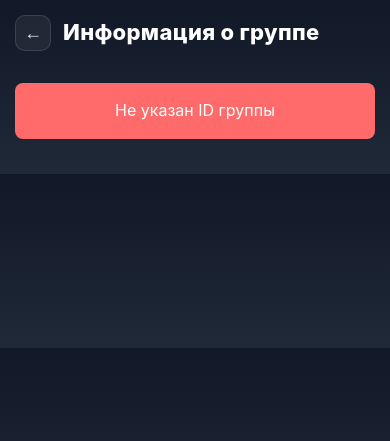
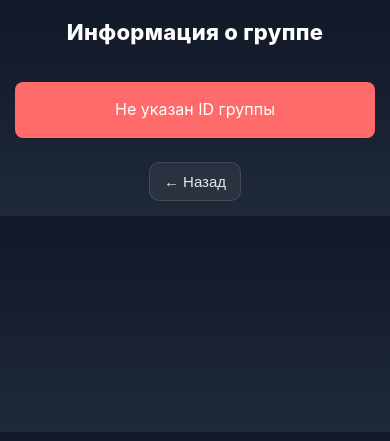
Before and after one commit to MiksturaD/SportClubWebapps, a Flask app: page /group/1 in a window 390 px wide. Shown: the top 441 px of the page. Run offline with Flask 3, Linux system fonts and the light colour scheme; some libraries are stand-ins or nearby versions.

Commit message:
некоторые правки

```diff
--- a/templates/group_details.html
+++ b/templates/group_details.html
@@ -28,6 +28,7 @@
         .header {
             display: flex;
             align-items: center;
+            justify-content: center;
             margin-bottom: 20px;
             padding-bottom: 12px;
         }
@@ -35,13 +36,13 @@
         .back-btn {
             background: rgba(255,255,255,0.06);
             border: 1px solid rgba(255,255,255,0.12);
-            width: 36px;
-            height: 36px;
+            width: auto;
+            height: auto;
             border-radius: 10px;
-            font-size: 18px;
+            font-size: 15px;
             cursor: pointer;
             color: #e5e7eb;
-            margin-right: 12px;
+            padding: 10px 14px;
         }
 
         .header h1 {
@@ -49,6 +50,7 @@
             font-weight: 800;
             color: #ffffff;
             letter-spacing: 0.3px;
+            text-align: center;
         }
 
         .group-info {
@@ -64,12 +66,14 @@
             font-weight: 800;
             margin-bottom: 8px;
             color: #ffffff;
+            text-align: center;
         }
 
         .group-description {
             font-size: 14px;
             color: #9ca3af;
             margin-bottom: 16px;
+            text-align: center;
         }
 
         .detailed-description {
@@ -122,6 +126,7 @@
             margin-bottom: 10px;
             color: #ffffff;
             letter-spacing: 0.3px;
+            text-align: center;
         }
 
         .schedule-item {
@@ -231,6 +236,12 @@
             font-style: italic;
         }
 
+        .page-footer {
+            display: flex;
+            justify-content: center;
+            margin-top: 24px;
+        }
+
         @media (max-width: 480px) {
             .container {
                 padding: 15px;
@@ -251,12 +262,15 @@
 <body>
     <div class="container">
         <div class="header">
-            <button class="back-btn" onclick="goBack()">←</button>
             <h1 id="groupTitle">Информация о группе</h1>
         </div>
 
         <div id="content">
             <div class="loading">Загрузка информации...</div>
+        </div>
+
+        <div class="page-footer">
+            <button class="back-btn" onclick="goBack()">← Назад</button>
         </div>
     </div>
 
```
Also changed, not shown: templates/admin/group_details.html (+11 -11 lines), templates/admin/groups.html (+11 -18 lines), README.md.
